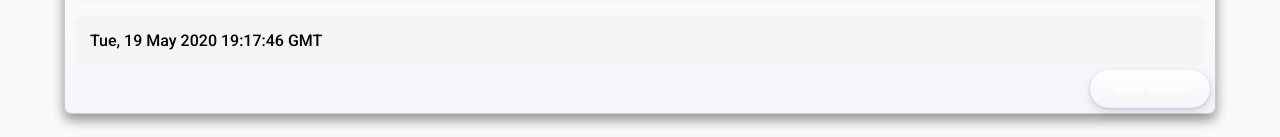
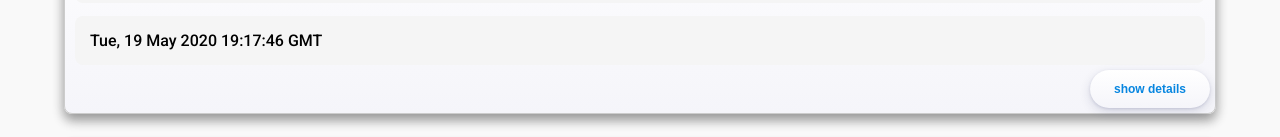
Before and after one commit to VadymMakohon/Meet-App, a React (Create React App) app: page / in a window 1280 px wide. In both pictures the pointer is over the button 1149 px from the left and 358 px from the top of the page. Shown: the part 265-402 px from the top of the page. Built offline with nearby package versions, Linux system fonts and the light colour scheme.

Commit message:
change the show details button collor

```diff
--- a/src/App.css
+++ b/src/App.css
@@ -151,5 +151,5 @@ input[type="number"]:focus {
 
 .details-btn:hover {
   background-color: #727cc2;
-  color: #fff;
+  color: #0786e0;
 }
--- a/src/components/CitySearch.js
+++ b/src/components/CitySearch.js
@@ -7,8 +7,7 @@ const CitySearch = ({ allLocations, setCurrentCity }) => {
 
     useEffect(() => {
         setSuggestions(allLocations);
-    }, [`${allLocations}`]);
-
+    }, [allLocations]); // Fixing the dependency array
 
     const handleInputChanged = (event) => {
         const value = event.target.value;
@@ -48,6 +47,7 @@ const CitySearch = ({ allLocations, setCurrentCity }) => {
                 : null
             }
         </div>
-    )
+    );
 }
+
 export default CitySearch;
```
Also changed, not shown: 3 other files (tests, documents, lock files or other folders).
